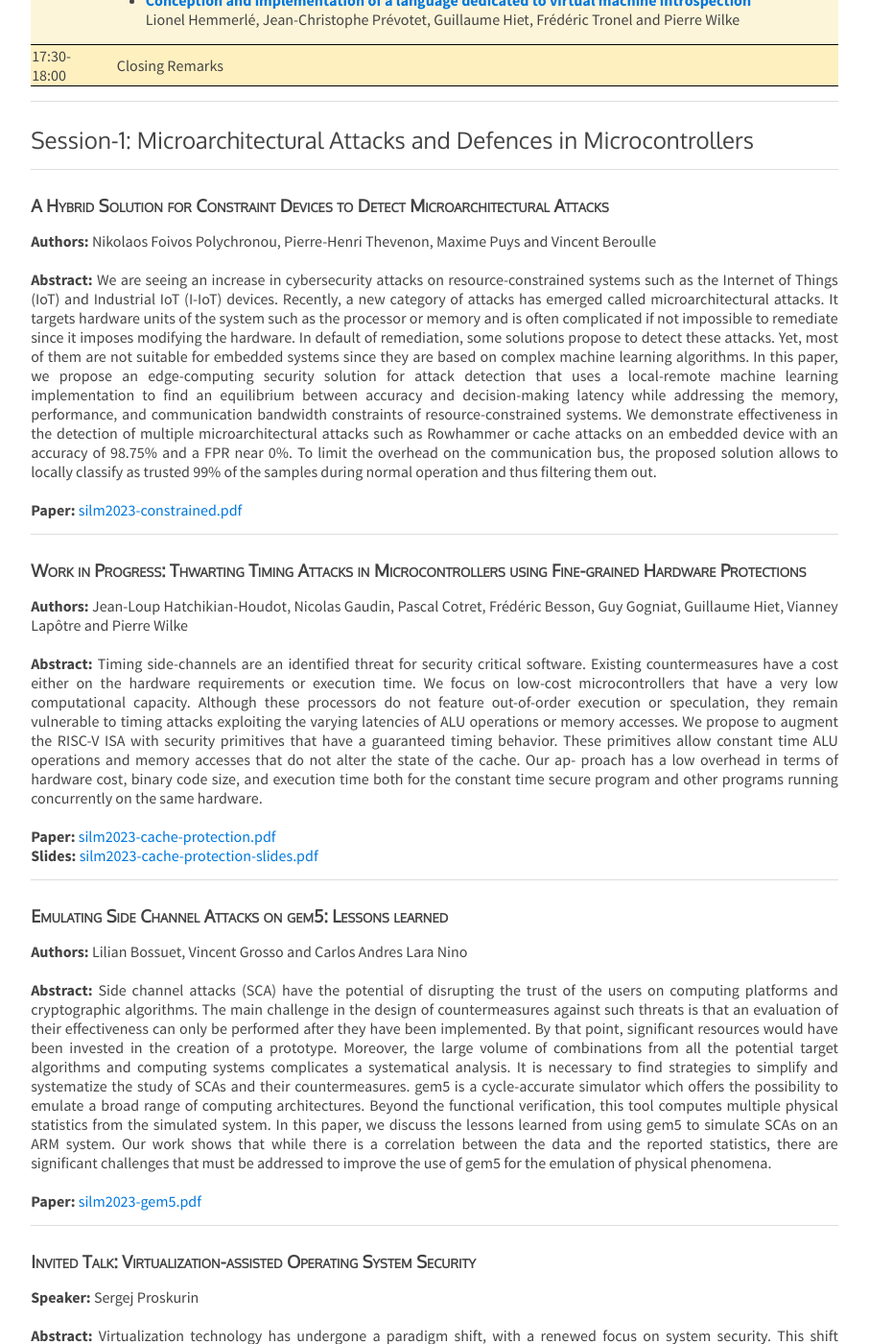
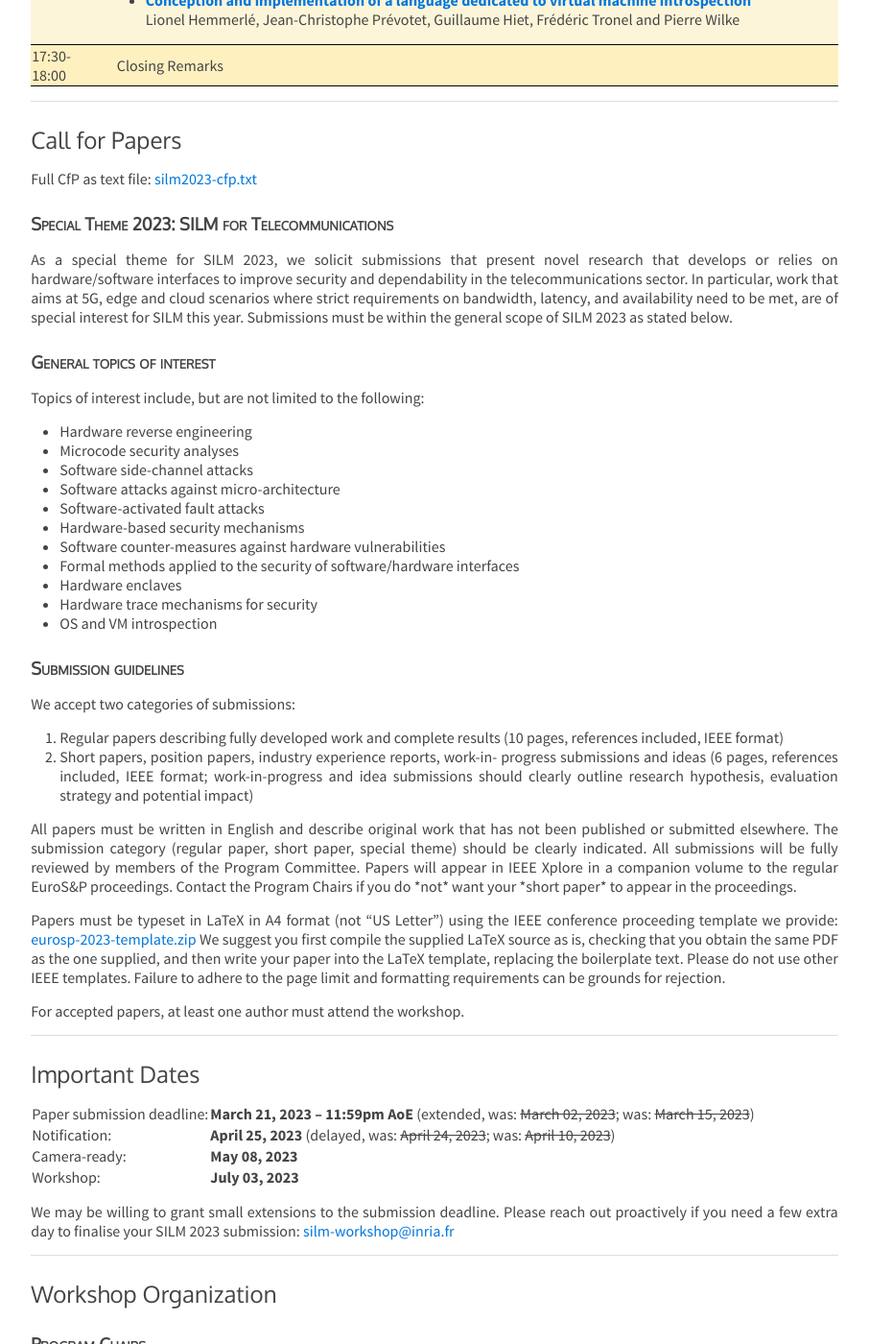
Before and after one commit to silm-workshop/silm-workshop.github.io, a Jekyll site: the page built from 2023-program.html, in a window 1280 px wide and 1400 px high, scrolled down 1145 px. Shown: the whole window at 96% size, without its empty margins (187-1093 px from the left). Built offline with Jekyll 4.4.1, drawn with Linux system fonts in a browser that asks for light colours; some of the changed text lies outside the part shown.

Commit message:
archived 2023 edition stuff to 2023-program.html

```diff
--- a/2023-program.html
+++ b/2023-program.html
@@ -107,6 +107,150 @@
     <td>Closing Remarks</td>
   </tr>
 </table>
+
+
+<!-- +++++++++++++++++++++++++++++++++++++++++++++++++++++++++++++++++ -->
+<hr>
+<h2 id="cfp"> Call for Papers</h2>
+
+Full CfP as text file: <a href="../silm2023-cfp.txt">silm2023-cfp.txt</a>
+
+
+<h3>Special Theme 2023: SILM for Telecommunications</h3>
+
+<p>
+As a special theme for SILM 2023, we solicit submissions that present novel
+research that develops or relies on hardware/software interfaces to improve
+security and dependability in the telecommunications sector. In particular,
+work that aims at 5G, edge and cloud scenarios where strict requirements on
+bandwidth, latency, and availability need to be met, are of special
+interest for SILM this year. Submissions must be within the general scope
+of SILM 2023 as stated below.
+</p>
+
+<h3>General topics of interest</h3>
+
+<p>Topics of interest include, but are not limited to the following:
+<ul>
+    <li>Hardware reverse engineering</li>
+    <li>Microcode security analyses</li>
+    <li>Software side-channel attacks</li>
+    <li>Software attacks against micro-architecture</li>
+    <li>Software-activated fault attacks</li>
+    <li>Hardware-based security mechanisms</li>
+    <li>Software counter-measures against hardware vulnerabilities</li>
+    <li>Formal methods applied to the security of software/hardware interfaces</li>
+    <li>Hardware enclaves</li>
+    <li>Hardware trace mechanisms for security</li>
+    <li>OS and VM introspection</li>
+</ul>
+</p>
+
+
+<h3>Submission guidelines</h3>
+
+<p>We accept two categories of submissions:
+<ol>
+    <li>Regular papers describing fully developed work and complete results (10 pages, references included, IEEE format)</li>
+    <li>Short papers, position papers, industry experience reports, work-in-
+    progress submissions and ideas (6 pages, references included, IEEE format;
+    work-in-progress and idea submissions should clearly outline research
+    hypothesis, evaluation strategy and potential impact)</li>
+</ol>
+
+<p>All papers must be written in English and describe original work that
+has not been published or submitted elsewhere. The submission category
+(regular paper, short paper, special theme) should be clearly indicated.
+All submissions will be fully reviewed by members of the Program Committee.
+Papers will appear in IEEE Xplore in a companion volume to the regular
+EuroS&amp;P proceedings. Contact the Program Chairs if you do *not* want
+your *short paper* to appear in the proceedings.</p>
+
+<p>Papers must be typeset in LaTeX in A4 format (not “US Letter”) using the
+IEEE conference proceeding template we provide: <a
+href="https://www.ieee-security.org/TC/EuroSP2023/eurosp2023-template.zip">eurosp-2023-template.zip</a>
+We suggest you first compile the supplied LaTeX source as is, checking that
+you obtain the same PDF as the one supplied, and then write your paper into
+the LaTeX template, replacing the boilerplate text. Please do not use other
+IEEE templates. Failure to adhere to the page limit and formatting
+requirements can be grounds for rejection.</p>
+
+<p>For accepted papers, at least one author must attend the workshop.</p>
+
+<!-- +++++++++++++++++++++++++++++++++++++++++++++++++++++++++++++++++ -->
+<hr>
+<h2 id="dates"> Important Dates</h2>
+
+<table>
+<tbody>
+<tr>
+<td>Paper submission deadline:</td>
+<td><strong>March 21, 2023 – 11:59pm AoE</strong> (extended, was: <s>March
+02, 2023</s>; was: <s>March 15, 2023</s>)<td/>
+</tr>
+<tr>
+<td>Notification:</td>
+<td><strong>April 25, 2023 </strong> (delayed, was: <s>April 24, 2023</s>; was: <s>April 10, 2023</s>)</td>
+</tr>
+<tr>
+<td>Camera-ready:</td>
+<td><strong>May 08, 2023 </strong></td>
+</tr>
+<tr>
+<td>Workshop:</td>
+<td><strong>July 03, 2023</strong></td>
+</tr>
+</tbody>
+</table>
+
+<p>
+We may be willing to grant small extensions to the submission deadline.
+Please reach out proactively if you need a few extra day to finalise your
+SILM 2023 submission: <a
+href="mailto:silm-workshop@inria.fr">silm-workshop@inria.fr</a>
+</p>
+
+
+<!-- +++++++++++++++++++++++++++++++++++++++++++++++++++++++++++++++++ -->
+<hr>
+<h2 id="organization"> Workshop Organization</h2>
+
+<h3>Program Chairs</h3>
+<ul>
+  <li><a href="https://guillaume.hiet.fr/">Guillaume Hiet</a>, IRISA, CentraleSupelec/Inria, France</li>
+  <li><a href="https://cybersecurity.ulb.ac.be/jan-tobias-muhlberg/">Jan
+Tobias Mühlberg</a>, ULB/KU Leuven, Belgium</li>
+</ul>
+
+Contact email: <a
+href="mailto:silm-workshop@inria.fr">silm-workshop@inria.fr</a>
+
+<h3>Publicity</h3>
+<ul>
+  <li><a href="https://gulmezmerve.github.io/">Merve Gülmez</a>, Ericsson
+Research/KU Leuven, Sweden/Belgium</li>
+</ul>
+
+<h3>Program Committee</h3>
+<ul>
+  <li>Pascal Cotret, ENSTA Bretagne</li>
+  <li>Chris Dalton, HP Labs</li>
+  <li>Lesly-Ann Daniel, KU Leuven</li>
+  <li>Merve Gülmez, Ericsson Research/KU Leuven (Publicity)</li>
+  <li>Karine Heydemann, LIP6</li>
+  <li>Guillaume Hiet, CentraleSupélec/Inria (Co-Chair)</li>
+  <li>Vianney Lapôtre, Univ. South Brittany</li>
+  <li>Clémentine Maurice, CNRS</li>
+  <li>Jan Tobias Mühlberg, ULB/KU Leuven (Co-Chair)</li>
+  <li>Cristofaro Mune, Raelize B.V.</li>
+  <li>Kaveh Razavi, ETH Zurich</li>
+  <li>Simon Rokicki, ENS Rennes</li>
+  <li>Shweta Shinde, ETH Zurich</li>
+  <li>Volker Stolz, HVL</li>
+  <li>Marcus Voelp, Uni Luxembourgh</li>
+  <li>Pierre Wilke, CentraleSupélec/Inria</li>
+  <li>Yuval Yarom, University of Adelaide</li>
+</ul>
 
 
 <!-- +++++++++++++++++++++++++++++++++++++++++++++++++++++++++++++++++ -->
--- a/past.html
+++ b/past.html
@@ -9,6 +9,7 @@
 <p> Previous occurences of SILM</p>
 
 <ul>
+  <li><a href="https://silm-workshop.github.io/2023-program/">SILM 2023</a></li>
   <li><a href="https://silm-workshop.github.io/2022-program/">SILM 2022</a></li>
   <li><a href="https://silm-workshop-2021.inria.fr/">SILM 2021</a></li>
   <li><a href="https://silm-workshop-2020.inria.fr/">SILM 2020</a></li>
```
Also changed, not shown: 1 other file.
